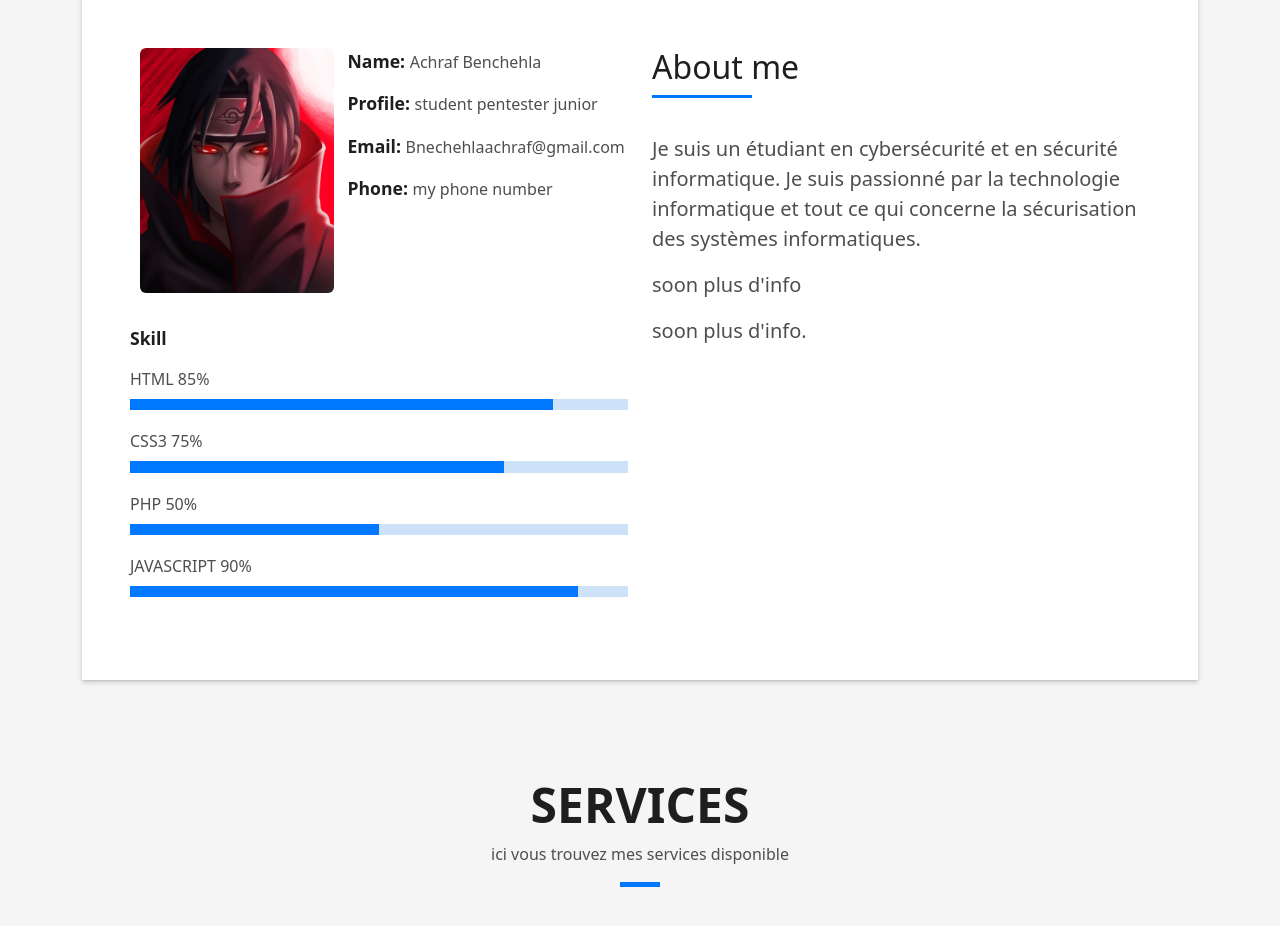
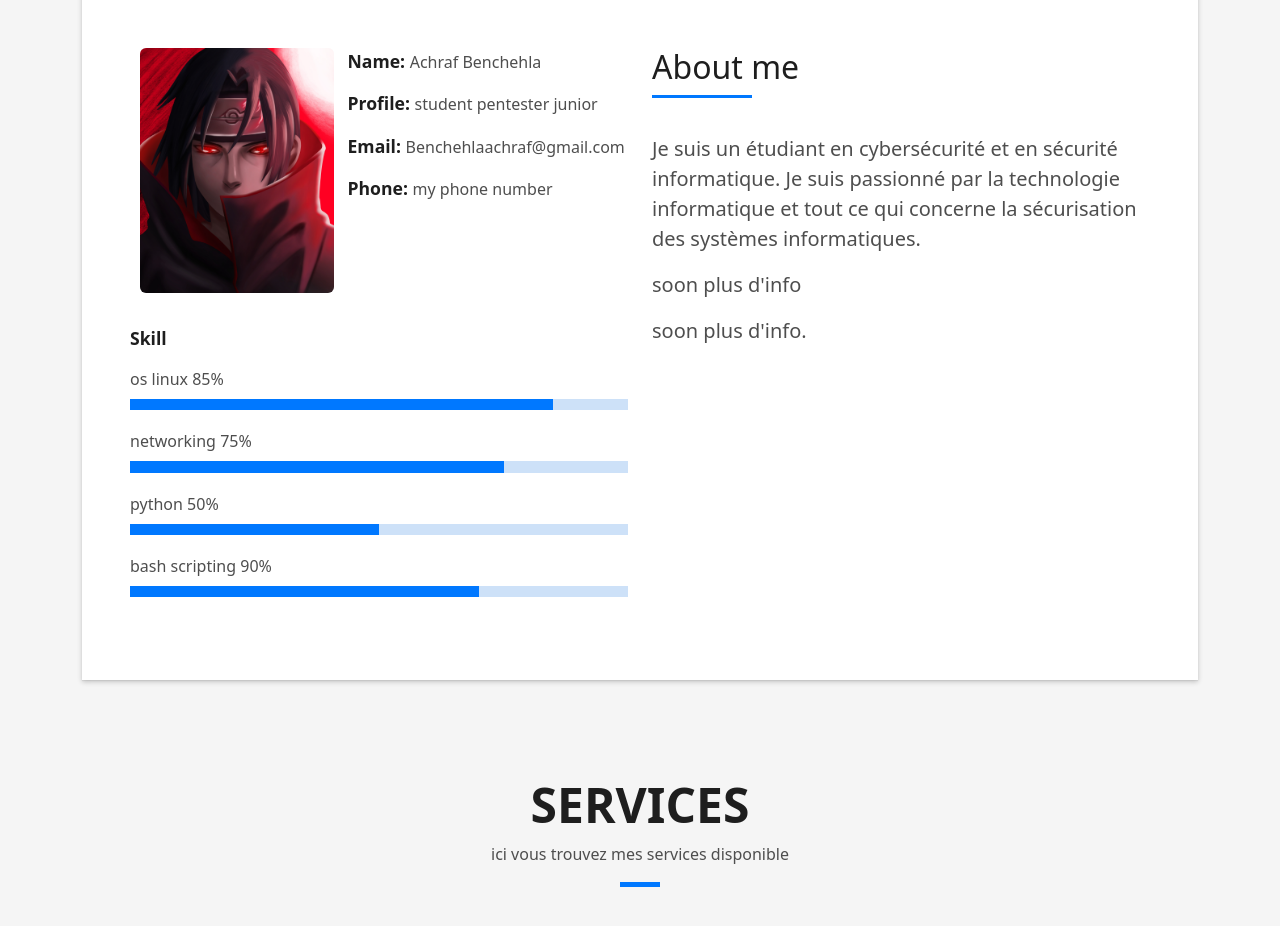
Before and after one commit to achraf-benchehla/achraf-benchehla.github.io, a plain HTML site: page index.html in a window 1280 px wide. Shown: the part 880-1806 px from the top of the page. Drawn offline with Linux system fonts and the light colour scheme.

Commit message:
Update index.html

```diff
--- a/index.html
+++ b/index.html
@@ -81,28 +81,28 @@
                       <div class="about-info">
                         <p><span class="title-s">Name: </span> <span>Achraf Benchehla</span></p>
                         <p><span class="title-s">Profile: </span> <span>student pentester junior </span></p>
-                        <p><span class="title-s">Email: </span> <span>Bnechehlaachraf@gmail.com </span></p>
+                        <p><span class="title-s">Email: </span> <span>Benchehlaachraf@gmail.com </span></p>
                         <p><span class="title-s">Phone: </span> <span> my phone number</span></p>
                       </div>
                     </div>
                   </div>
                   <div class="skill-mf">
                     <p class="title-s">Skill</p>
-                    <span>HTML</span> <span class="pull-right">85%</span>
+                    <span>os linux</span> <span class="pull-right">85%</span>
                     <div class="progress">
                       <div class="progress-bar" role="progressbar" style="width: 85%;" aria-valuenow="85" aria-valuemin="0" aria-valuemax="100"></div>
                     </div>
-                    <span>CSS3</span> <span class="pull-right">75%</span>
+                    <span>networking</span> <span class="pull-right">75%</span>
                     <div class="progress">
                       <div class="progress-bar" role="progressbar" style="width: 75%" aria-valuenow="75" aria-valuemin="0" aria-valuemax="100"></div>
                     </div>
-                    <span>PHP</span> <span class="pull-right">50%</span>
+                    <span>python </span> <span class="pull-right">50%</span>
                     <div class="progress">
                       <div class="progress-bar" role="progressbar" style="width: 50%" aria-valuenow="50" aria-valuemin="0" aria-valuemax="100"></div>
                     </div>
-                    <span>JAVASCRIPT</span> <span class="pull-right">90%</span>
+                    <span>bash scripting </span> <span class="pull-right">90%</span>
                     <div class="progress">
-                      <div class="progress-bar" role="progressbar" style="width: 90%" aria-valuenow="90" aria-valuemin="0" aria-valuemax="100"></div>
+                      <div class="progress-bar" role="progressbar" style="width: 70%" aria-valuenow="70" aria-valuemin="0" aria-valuemax="100"></div>
                     </div>
                   </div>
                 </div>
```
